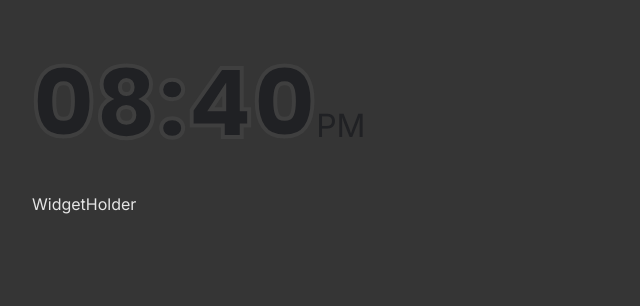
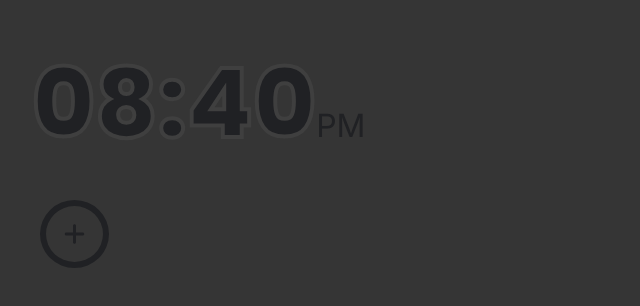
Before and after one commit to yashchaudhari008/minime, a React (Vite) app: page / in a window 1280 px wide. Shown: the top 306 px of the page, without its empty margins (0-640 px from the left). Built offline with nearby package versions, Linux system fonts and the light colour scheme.

Commit message:
basic widget component added

```diff
--- a/package.json
+++ b/package.json
@@ -10,6 +10,10 @@
 		"preview": "vite preview"
 	},
 	"dependencies": {
+		"@fortawesome/fontawesome-svg-core": "^6.5.1",
+		"@fortawesome/free-regular-svg-icons": "^6.5.1",
+		"@fortawesome/free-solid-svg-icons": "^6.5.1",
+		"@fortawesome/react-fontawesome": "^0.2.0",
 		"react": "^18.2.0",
 		"react-dom": "^18.2.0"
 	},
--- a/src/app.module.scss
+++ b/src/app.module.scss
@@ -1,12 +1,8 @@
 .app {
-    height: 100%;
-    gap: 16px;
-    padding: 32px;
+	height: 100%;
+	gap: 16px;
+	padding: 32px;
 
-
-    display: flex;
-    flex-direction: column;
-
-    align-items: center;
-    justify-content: center;
+	display: flex;
+	flex-direction: column;
 }
--- a/src/components/WidgetHolder/WidgetHolder.tsx
+++ b/src/components/WidgetHolder/WidgetHolder.tsx
@@ -1,8 +1,30 @@
+import { getWidgets, WidgetType } from "../../utils/widgetsUtils";
+import type { WidgetData } from "../../utils/widgetsUtils";
+
+import AddNewWidgetBtn from "../widgets/AddNewWidgetBtn/AddNewWidgetBtn"
+import BookmarkWidget from "../widgets/BookmarkWidget/BookmarkWidget"
 import styles from "./widgetHolder.module.scss"
 
 const WidgetHolder = () => {
+  const widgetsData = getWidgets();
+
+  const getWidgetDOM = (widgetData: WidgetData, index: number) => {
+    switch (widgetData.type) {
+      case WidgetType.BookmarkWidget:
+        return <BookmarkWidget key={index} {...widgetData} />
+    }
+  }
   return (
-    <div className={styles.widgetHolder}>WidgetHolder</div>
+    <div className={styles.widgetHolderWrapper}>
+      <div className={styles.widgetHolder}>
+        {widgetsData.map((widgetData, index) => {
+          return <div className={styles.widget}>
+            {getWidgetDOM(widgetData, index)}
+          </div>
+        })}
+        <AddNewWidgetBtn />
+      </div>
+    </div>
   )
 }
 
--- a/src/components/WidgetHolder/widgetHolder.module.scss
+++ b/src/components/WidgetHolder/widgetHolder.module.scss
@@ -1,4 +1,15 @@
-.widgetHolder {
-	width: 100%;
-	flex: 1;
+.widgetHolderWrapper {
+	padding: 8px;
+	overflow: auto;
+	.widgetHolder {
+		display: flex;
+		align-items: center;
+		gap: 10px;
+		flex-wrap: wrap;
+		.widget {
+			flex: 1;
+			min-width: 200px;
+			max-width: 350px;
+		}
+	}
 }
--- /dev/null
+++ b/src/components/widgets/AddNewWidgetBtn/AddNewWidgetBtn.tsx
@@ -0,0 +1,11 @@
+import { faPlus } from "@fortawesome/free-solid-svg-icons";
+import { FontAwesomeIcon } from "@fortawesome/react-fontawesome";
+import styles from "./addNewWidgetBtn.module.scss"
+
+const AddNewWidgetBtn = () => {
+	return <button role="button" className={styles.addNewWidget}>
+		<FontAwesomeIcon icon={faPlus} className={styles.icon} />
+	</button>;
+};
+
+export default AddNewWidgetBtn;
--- /dev/null
+++ b/src/components/widgets/AddNewWidgetBtn/addNewWidgetBtn.module.scss
@@ -0,0 +1,16 @@
+@import "/src/styles/variables.scss";
+.addNewWidget {
+	padding: 16px 18px;
+	display: flex;
+	align-items: center;
+	justify-content: center;
+
+	border-radius: 50%;
+	border: 6px solid $primaryColor;
+
+	cursor: pointer;
+	.icon {
+		color: $primaryColor;
+		font-size: 24px;
+	}
+}
--- /dev/null
+++ b/src/components/widgets/BookmarkWidget/BookmarkWidget.tsx
@@ -0,0 +1,23 @@
+import { SyntheticEvent } from "react"
+import type { WidgetData } from "../../../utils/widgetsUtils"
+import { getFaviconLink } from "./bookmarkUtils"
+import styles from "./bookmarkWidget.module.scss"
+
+type BookmarkWidgetProps = WidgetData
+
+const BookmarkWidget = ({ name, link }: BookmarkWidgetProps) => {
+
+    const onClickHandler = (e: SyntheticEvent<HTMLButtonElement>) => {
+        window.open(link, "_blank");
+        e.currentTarget.blur();
+    }
+
+    return (
+        <button className={styles.bookmarkWidget} onClick={onClickHandler}>
+            <img src={getFaviconLink(link)} className={styles.favicon} />
+            <span className={styles.nameWrapper}>{name || link}</span>
+        </button>
+    )
+}
+
+export default BookmarkWidget
--- /dev/null
+++ b/src/components/widgets/BookmarkWidget/bookmarkUtils.ts
@@ -0,0 +1,8 @@
+export const getFaviconLink = (bookmarkLink: string) => {
+	try {
+		const linkHost = new URL(bookmarkLink).hostname;
+		return `https://icons.duckduckgo.com/ip3/${linkHost}.ico`;
+	} catch {
+		return "https://placehold.co/24/202124/FFF?text=>";
+	}
+};
--- /dev/null
+++ b/src/components/widgets/BookmarkWidget/bookmarkWidget.module.scss
@@ -0,0 +1,34 @@
+@import "/src/styles/variables.scss";
+@import "/src/styles/mixins.scss";
+
+.bookmarkWidget {
+	@include font-inter;
+	color: $primaryColor;
+	padding: 18px;
+	height: $widgetHeight;
+	width: 100%;
+
+	border-radius: 48px;
+	background-color: #3f3f3f;
+
+	display: flex;
+	align-items: center;
+	gap: 10px;
+
+	cursor: pointer;
+
+	.favicon {
+		border-radius: 100%;
+		padding: 5px;
+		background-color: $primaryColor;
+		width: 52px;
+	}
+	.nameWrapper {
+		flex: 1;
+		text-overflow: ellipsis;
+		overflow: hidden;
+		white-space: nowrap;
+		font-size: 24px;
+		font-weight: 800;
+	}
+}
--- a/src/index.scss
+++ b/src/index.scss
@@ -24,6 +24,16 @@ body,
 	height: 100vh;
 }
 
+button {
+	padding: 0;
+	border: 0;
+	background: none;
+	box-shadow: none;
+}
+button:focus {
+	outline: 3px solid white;
+}
+
 * {
 	box-sizing: border-box;
 }
--- a/src/styles/variables.scss
+++ b/src/styles/variables.scss
@@ -1,3 +1,5 @@
 // Colors
 
 $primaryColor: #202124;
+
+$widgetHeight: 88px;
--- /dev/null
+++ b/src/utils/widgetsUtils.ts
@@ -0,0 +1,22 @@
+export enum WidgetType {
+	BookmarkWidget,
+}
+
+export type WidgetData = {
+	widgetIndex: number;
+	type: WidgetType;
+	name?: string;
+	link: string;
+};
+
+export const getWidgets = () => {
+	const localStorageWidgetsData = localStorage.getItem("widgetsData");
+	try {
+		const widgetsData: WidgetData[] =
+			JSON.parse(localStorageWidgetsData || "") || [];
+		return widgetsData;
+	} catch (e) {
+		console.error("Invalid Widgets Data:", e);
+		return [];
+	}
+};
```
Also changed, not shown: 1 other file (tests, documents, lock files or other folders). Lines whose indentation alone changed are shown as unchanged.
